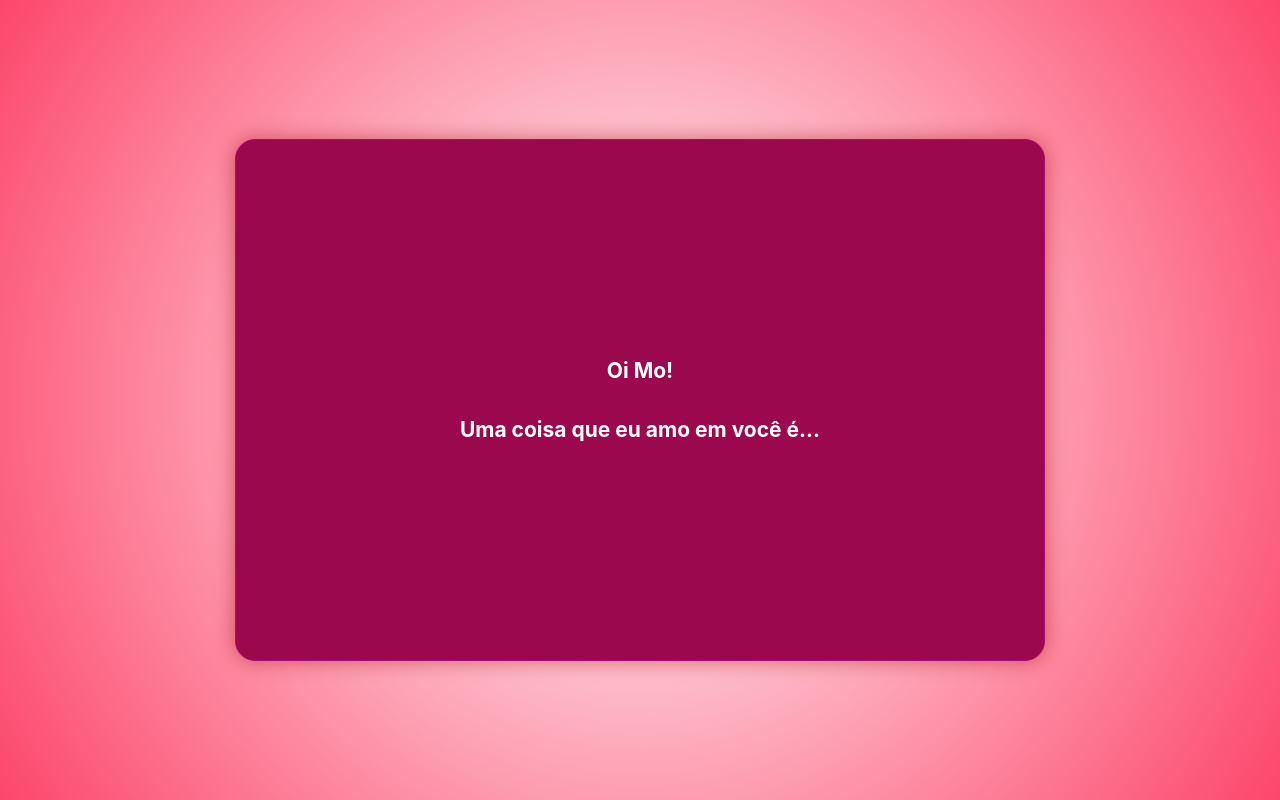
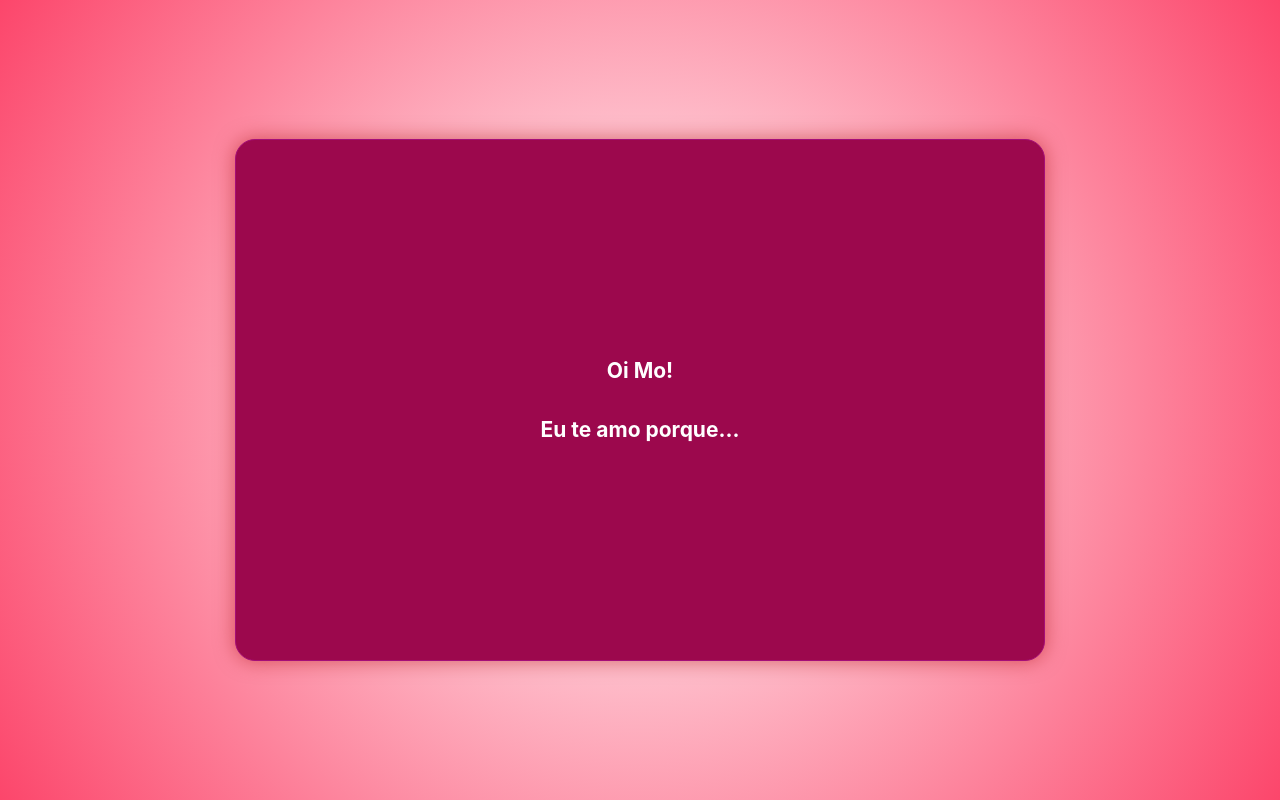
Before and after one commit to daniellourenco-Samba/beloved, a React (Create React App) app: page / in a window 1280 px wide. Built offline with nearby package versions, Linux system fonts and the light colour scheme.

Commit message:
Update Card.jsx

```diff
--- a/src/components/Card.jsx
+++ b/src/components/Card.jsx
@@ -12,7 +12,7 @@ const Card = (props) => {
     setRazao([])
     let infos = document.querySelector('.card')
     infos.innerHTML =
-    `<h1>O seu jeitinho de falar, mooo</h1>`
+    `<h1>Você é dedicada</h1>`
     await axios({
         method: "get",
           url: url
@@ -25,7 +25,7 @@ const Card = (props) => {
     <div>
         <div className="card" onClick={(e) => {carregaRazao()}}>
             <h2>Oi Mo!</h2>
-            <h2>Uma coisa que eu amo em você é...</h2>
+            <h2>Eu te amo porque...</h2>
         </div>
     </div>
   )
```
